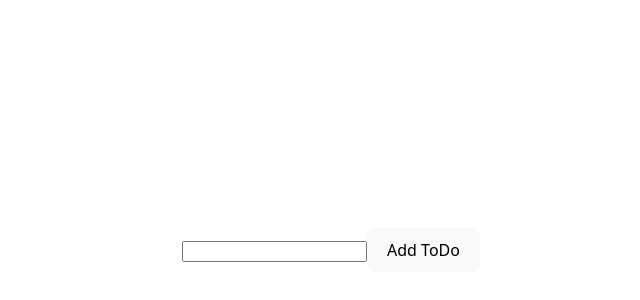
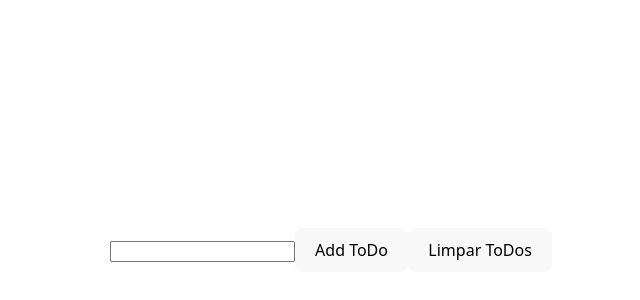
Before and after one commit to Emiliwillinghoefer/Aula-React, a React (Vite) app in the folder AppToDo/: page / in a window 1280 px wide. Shown: the part 150-450 px from the top of the page, without its empty margins (309-949 px from the left). Built offline with nearby package versions, Linux system fonts and the light colour scheme.

Commit message:
Desafio botão reset

```diff
--- a/AppToDo/src/pages/Home.tsx
+++ b/AppToDo/src/pages/Home.tsx
@@ -3,19 +3,24 @@ import {useToDos} from "../store/useToDos.ts";
 
 export function Home() {
     const [newText, setNewText] = useState("");
-    const {toDos, addToDo} = useToDos();
+    const {toDos, addToDo, clearToDo} = useToDos();
 
     return (
 
-        <form onSubmit={event => {
-            event.preventDefault()
-            if (newText == "") {
-                return;
+        <form onSubmit={
+            event => {
+                event.preventDefault()
+                if (newText == "") {
+                    return;
+                }
+                addToDo(newText)
+                setNewText("");
             }
-            addToDo(newText)
-            setNewText("");
         }
-        }>
+              onReset={() => {
+                  clearToDo();
+              }}
+        >
             <input value={newText} onChange={
                 event => {
                     setNewText(event.target.value)
@@ -23,8 +28,8 @@ export function Home() {
             }/>
 
             <button type={"submit"}> Add ToDo</button>
+            <button type={"reset"}>Limpar ToDos</button>
         </form>
 
-        //TODO: Inserir um clear todo na tela para limpar todos os todos.
     )
 }
--- a/AppToDo/src/store/useToDos.ts
+++ b/AppToDo/src/store/useToDos.ts
@@ -11,6 +11,10 @@ export function useToDos() {
         setToDos([... toDos, toDo]);
     }
 
+    function clearToDo() {
+        setToDos([]);
+    }
+
     useEffect(() => {
         if (toDos.length == 0) return;
         console.log(toDos)
@@ -18,7 +22,7 @@ export function useToDos() {
 
     return {
         toDos,
-        addToDo
+        addToDo, clearToDo
     }
 
 
```
